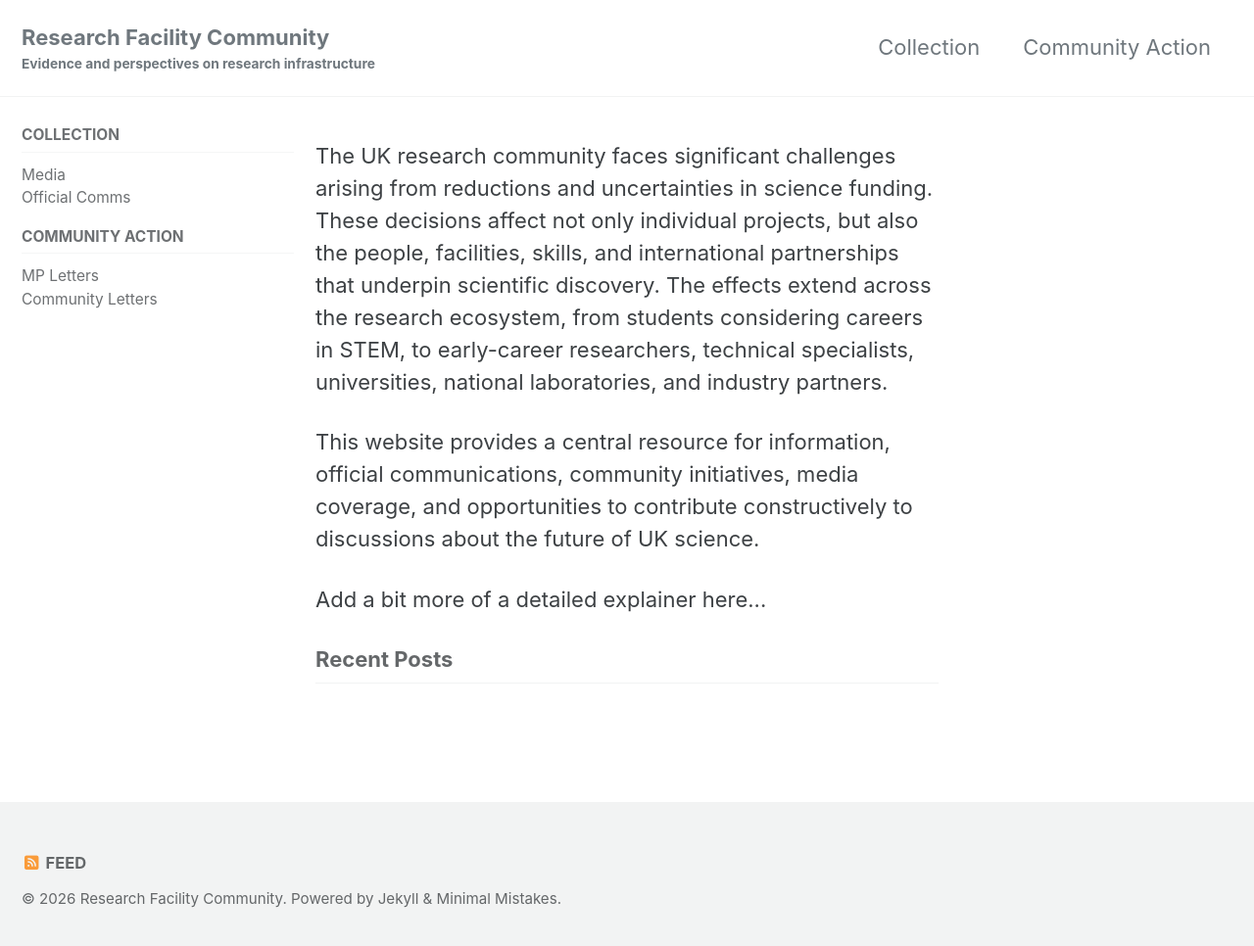
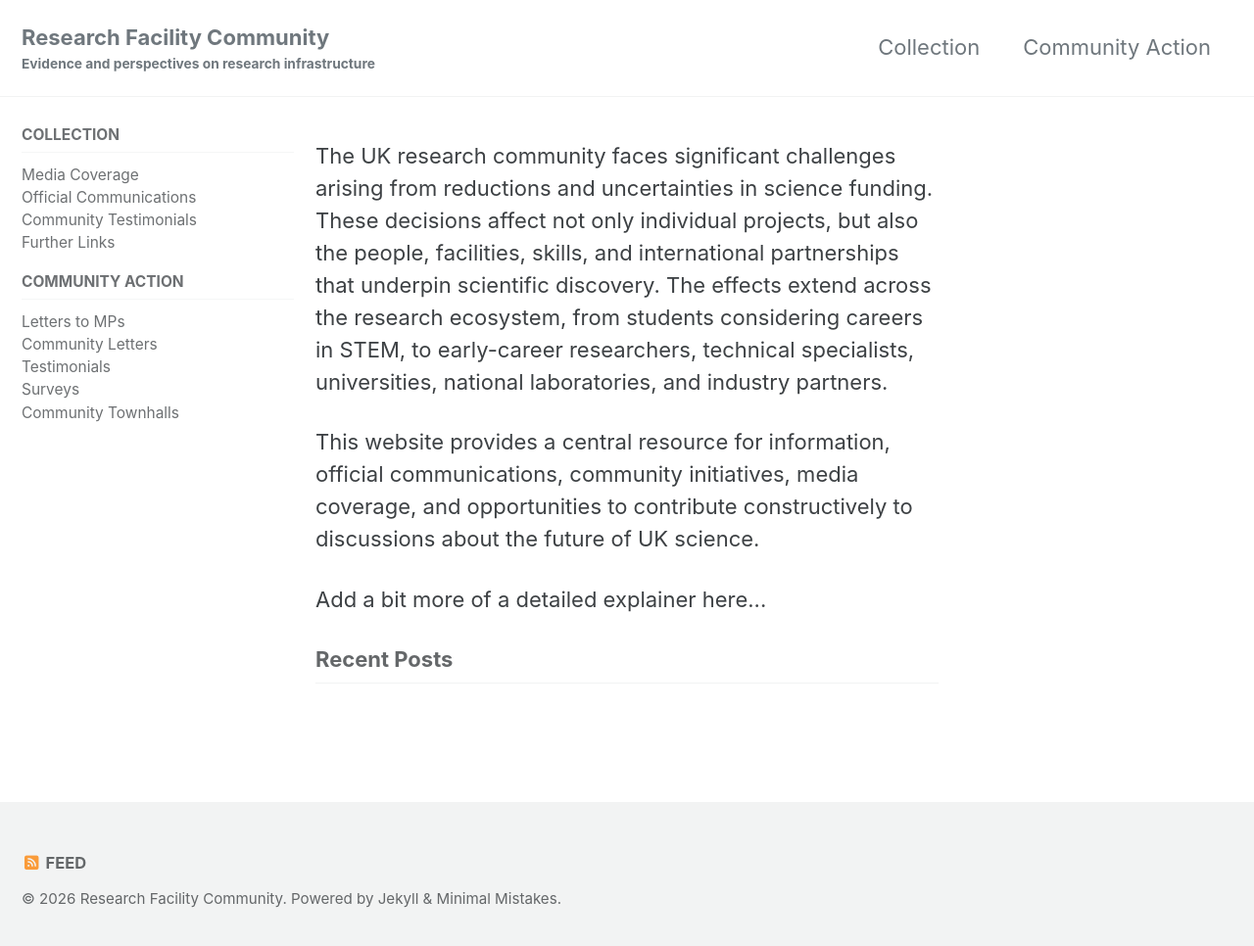
Before and after one commit to research-facilities-community/index, a Jekyll site: the page built from index.html, in a window 1280 px wide and 974 px high. Shown: the top 966 px of the window at 98% size. Built offline with Jekyll 4.4.1, drawn with Linux system fonts in a browser that asks for light colours; cached includes are drawn as plain includes; the list of posts is cut into pages by our own code.

Commit message:
Update navigation titles for clarity and consistency

```diff
--- a/_data/navigation.yml
+++ b/_data/navigation.yml
@@ -2,15 +2,25 @@ main:
   - title: "Collection"
     url: /collection/
     children:
-      - title: "Media"
+      - title: "Media Coverage"
         url: /collection/#media
-      - title: "Official Comms"
+      - title: "Official Communications"
         url: /collection/#official
+      - title: "Community Testimonials"
+        url: /collection/#testimonials
+      - title: "Further Links"
+        url: /collection/#further_links
 
   - title: "Community Action"
     url: /action/
     children:
-      - title: "MP Letters"
+      - title: "Letters to MPs"
         url: /action/#mpletters
       - title: "Community Letters"
         url: /action/#communityletters
+      - title: "Testimonials"
+        url: /action/#testimonials
+      - title: "Surveys"
+        url: /action/#surveys
+      - title: "Community Townhalls"
+        url: /action/#towhalls
```
